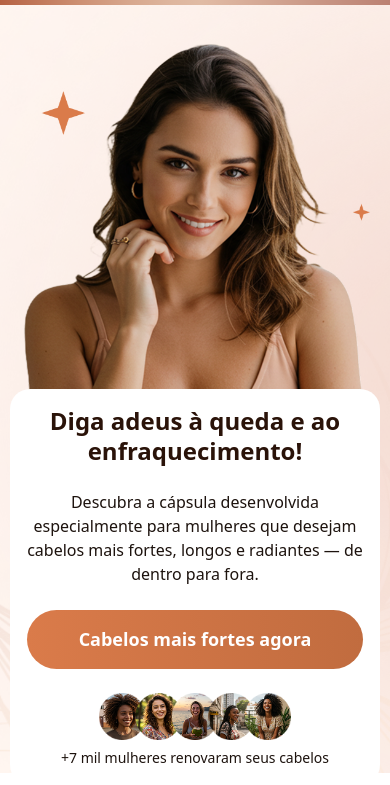
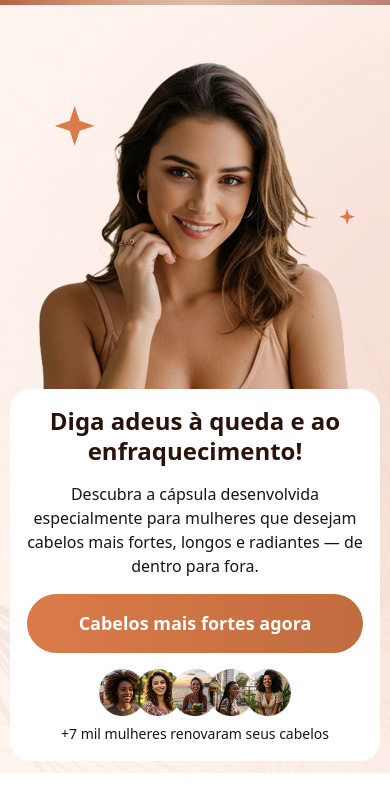
Before and after one commit to Rodrigo-bs/Rodrigo-bs.github.io, a website: page index.html in a window 390 px wide. Shown: the part 71-856 px from the top of the page. Drawn offline with Linux system fonts and the light colour scheme.

Commit message:
feat: alteração de tamanhos no container de conteúdos da hero

```diff
--- a/index.html
+++ b/index.html
@@ -62,7 +62,7 @@
         class="container container-hero h-full flex items-center justify-between relative"
       >
         <div
-          class="flex flex-col gap-6 lg:max-w-xl max-lg:absolute content-hero max-md:p-4 max-lg:p-6"
+          class="flex flex-col gap-4 md:gap-6 lg:max-w-xl max-lg:absolute content-hero max-md:p-4 max-lg:p-6"
         >
           <div class="flex items-center gap-3 max-lg:hidden">
             <img
@@ -98,7 +98,7 @@
 
         <div class="w-full h-full flex justify-end relative container-hero">
           <img
-            class="w-full moca-w-hero max-lg:-translate-y-1/2 max-lg:top-1/3 lg:bottom-0 left-1/2 -translate-x-1/2 absolute"
+            class="w-full moca-w-hero max-md:!max-w-80 max-lg:-translate-y-1/2 max-lg:top-1/3 lg:bottom-0 left-1/2 -translate-x-1/2 absolute"
             src="./public/moca-hero.png"
             alt="cabelo"
           />
@@ -146,7 +146,7 @@
             </div>
 
             <img
-              class="max-w-60"
+              class="max-w-40"
               src="./public/mulheres-recomendam.png"
               alt="mulheres que recomendam"
             />
```
Also changed, not shown: dist/output.css.
